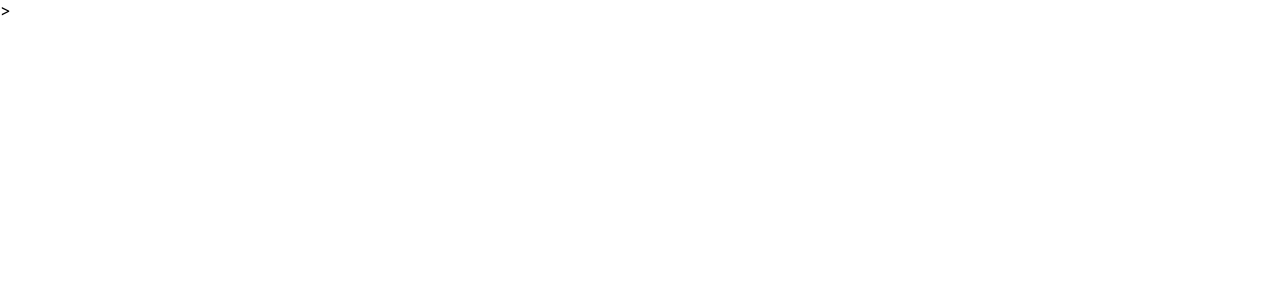
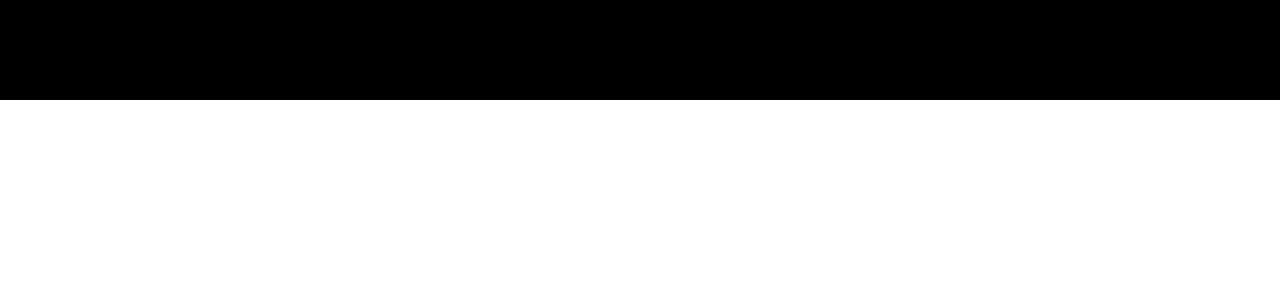
Before and after one commit to nathanrib13/nathan-portfolio2.0, a React (Create React App) app: page / in a window 1280 px wide. Shown: the top 300 px of the page. Built offline with nearby package versions, Linux system fonts and the light colour scheme.

Commit message:
folders defined

```diff
--- a/public/index.html
+++ b/public/index.html
@@ -10,7 +10,6 @@
       content="Web site created using create-react-app"
     />
     <link rel="apple-touch-icon" href="%PUBLIC_URL%/logo192.png" />
->
     <link rel="manifest" href="%PUBLIC_URL%/manifest.json" />
 
     <title>React App</title>
--- a/src/App.js
+++ b/src/App.js
@@ -1,12 +1,14 @@
+import React from "react";
+import {MainBody}  from "./styles/global.styled";
+import { ThemeProvider } from "styled-components";
+import { theme } from "./utils/theme";
 
 
 function App() {
   return (
-    <div className="App">
-      <header className="App-header">
-
-      </header>
-    </div>
+    <ThemeProvider theme={theme}>
+     <MainBody/>
+    </ThemeProvider>
   );
 }
 
--- /dev/null
+++ b/src/styles/global.styled.js
@@ -0,0 +1,6 @@
+import styled from "styled-components";
+
+export const MainBody = styled.div`
+background-color: #000;
+height: 100px;
+`
--- /dev/null
+++ b/src/utils/theme.js
@@ -0,0 +1,17 @@
+export const theme = {
+    colors: {
+        primary: "#ccff00",
+        primary1: "#ffcc00",
+        primary2: "#ff00",
+        primary3: "#000",
+        primary4: "fff",
+    },
+    fonts:{
+        titles: 'arial',
+        weigth:{
+            regular: 400,
+            medium: 500,
+            bold: 700,
+        }
+    }
+}
```
